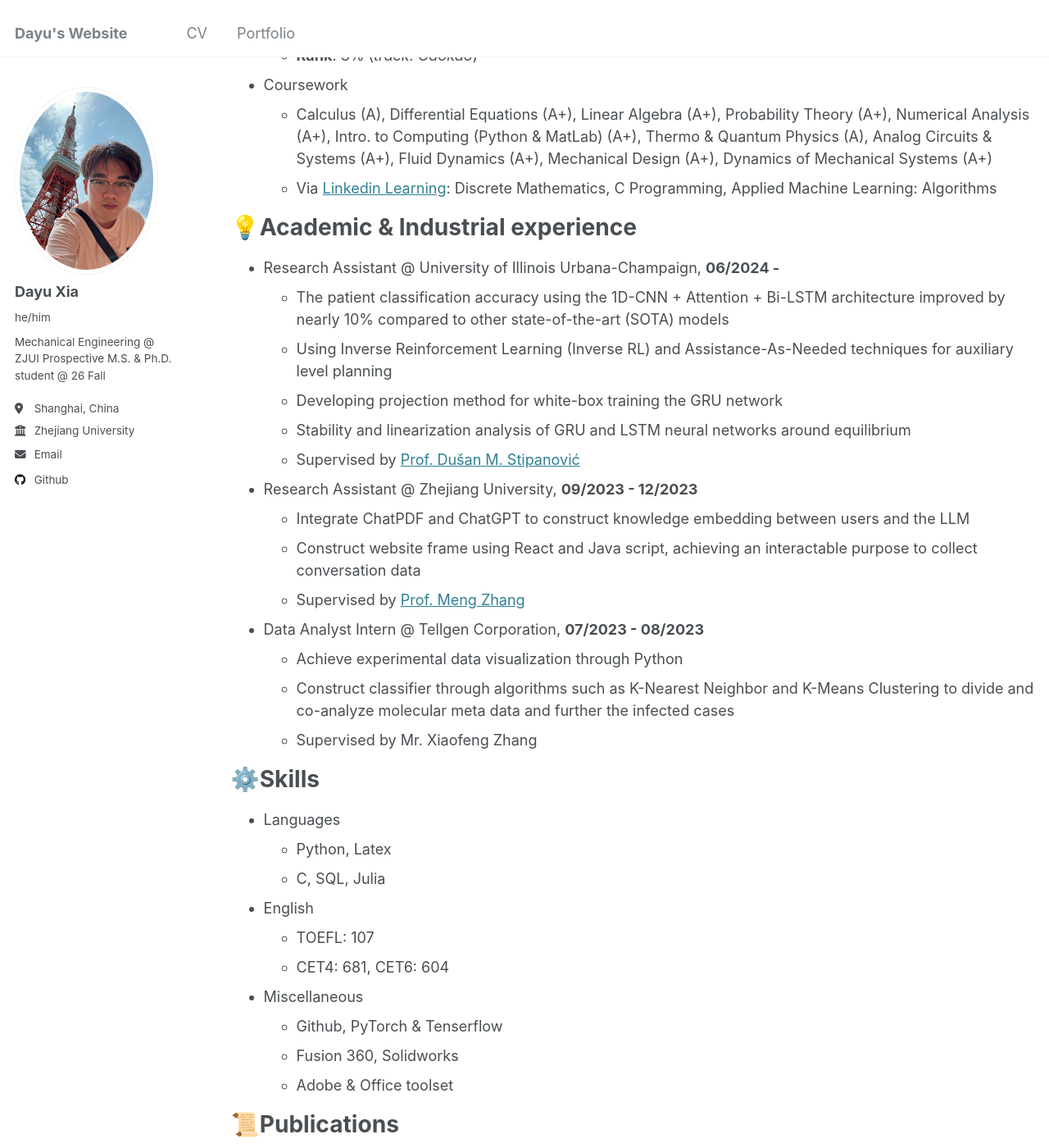
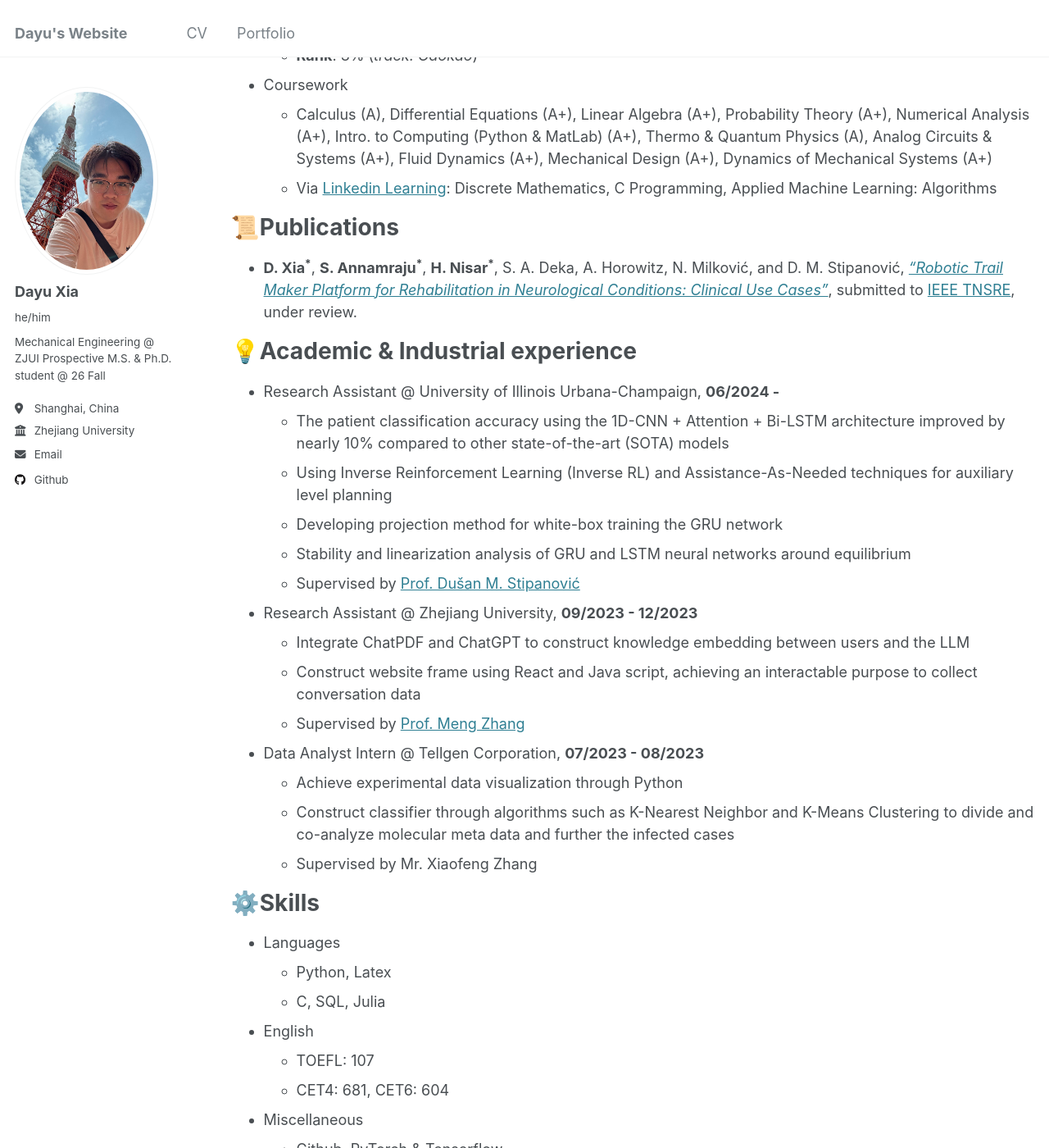
Before and after one commit to dyxia1241/dyxia1241.github.io, a Jekyll site: the page built from _pages/cv.md, in a window 1280 px wide and 1400 px high, scrolled down 362 px. Shown: the whole window at 82% size. Built offline with Jekyll 4.4.1, drawn with Linux system fonts in a browser that asks for light colours; some of the changed text lies outside the part shown.

Commit message:
Update cv.md

```diff
--- a/_pages/cv.md
+++ b/_pages/cv.md
@@ -21,6 +21,10 @@ redirect_from:
 * Coursework
   * Calculus (A), Differential Equations (A+), Linear Algebra (A+), Probability Theory (A+), Numerical Analysis (A+), Intro. to Computing (Python & MatLab) (A+), Thermo & Quantum Physics (A), Analog Circuits & Systems (A+), Fluid Dynamics (A+), Mechanical Design (A+), Dynamics of Mechanical Systems (A+)
   * Via [Linkedin Learning](https://www.linkedin.com/learning/browse/business): Discrete Mathematics, C Programming, Applied Machine Learning: Algorithms
+
+📜Publications
+======
+* **D. Xia<sup>*</sup>**, **S. Annamraju<sup>*</sup>**, **H. Nisar<sup>*</sup>**, S. A. Deka, A. Horowitz, N. Milković, and D. M. Stipanović, [*"Robotic Trail Maker Platform for Rehabilitation in Neurological Conditions: Clinical Use Cases"*](https://arxiv.org/pdf/2504.19230), submitted to [IEEE TNSRE](https://www.embs.org/tnsre/), under review.
 
 💡Academic & Industrial experience
 ======
```
Also changed, not shown: other parts of _pages/cv.md (+0 -3 lines).
